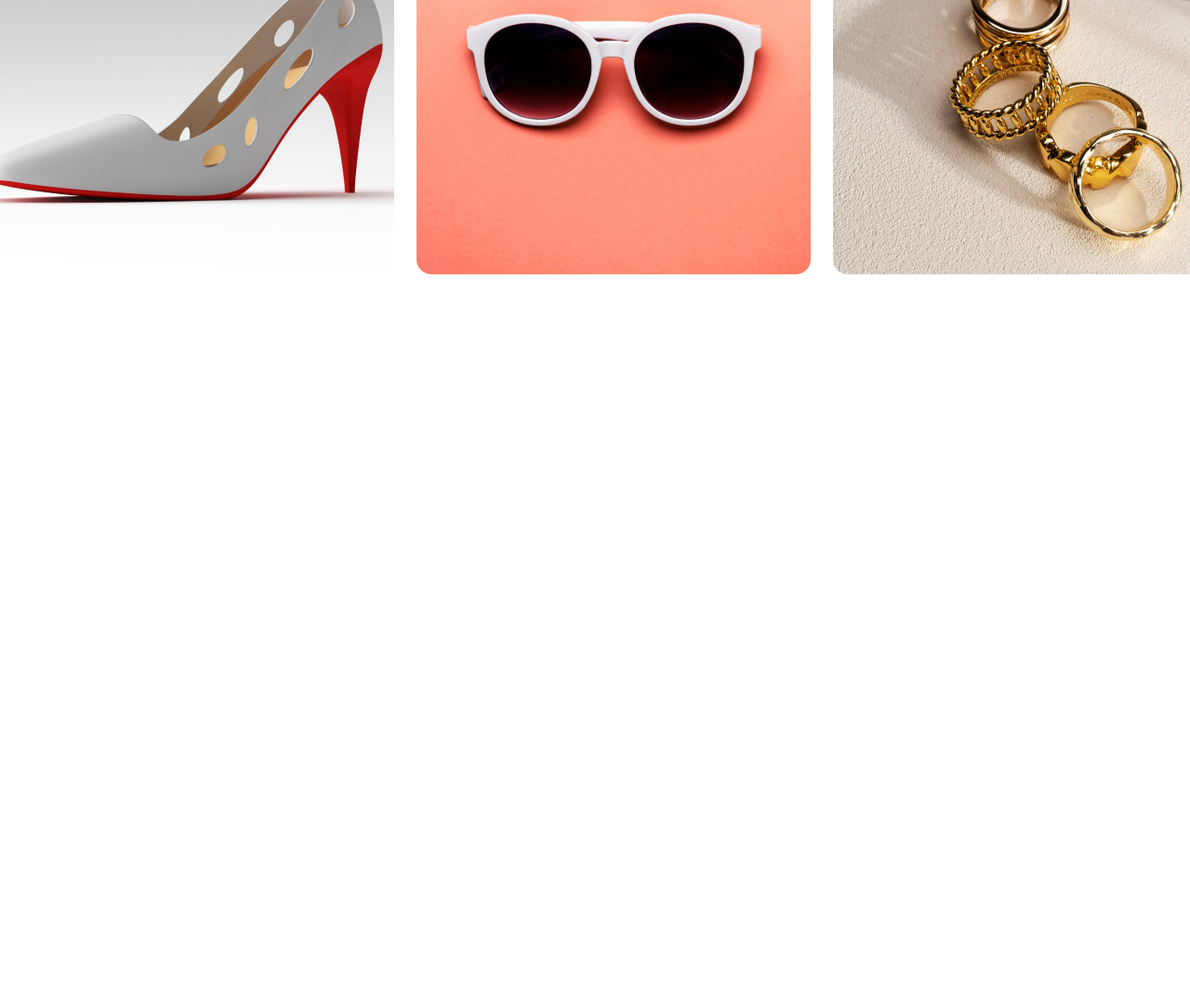
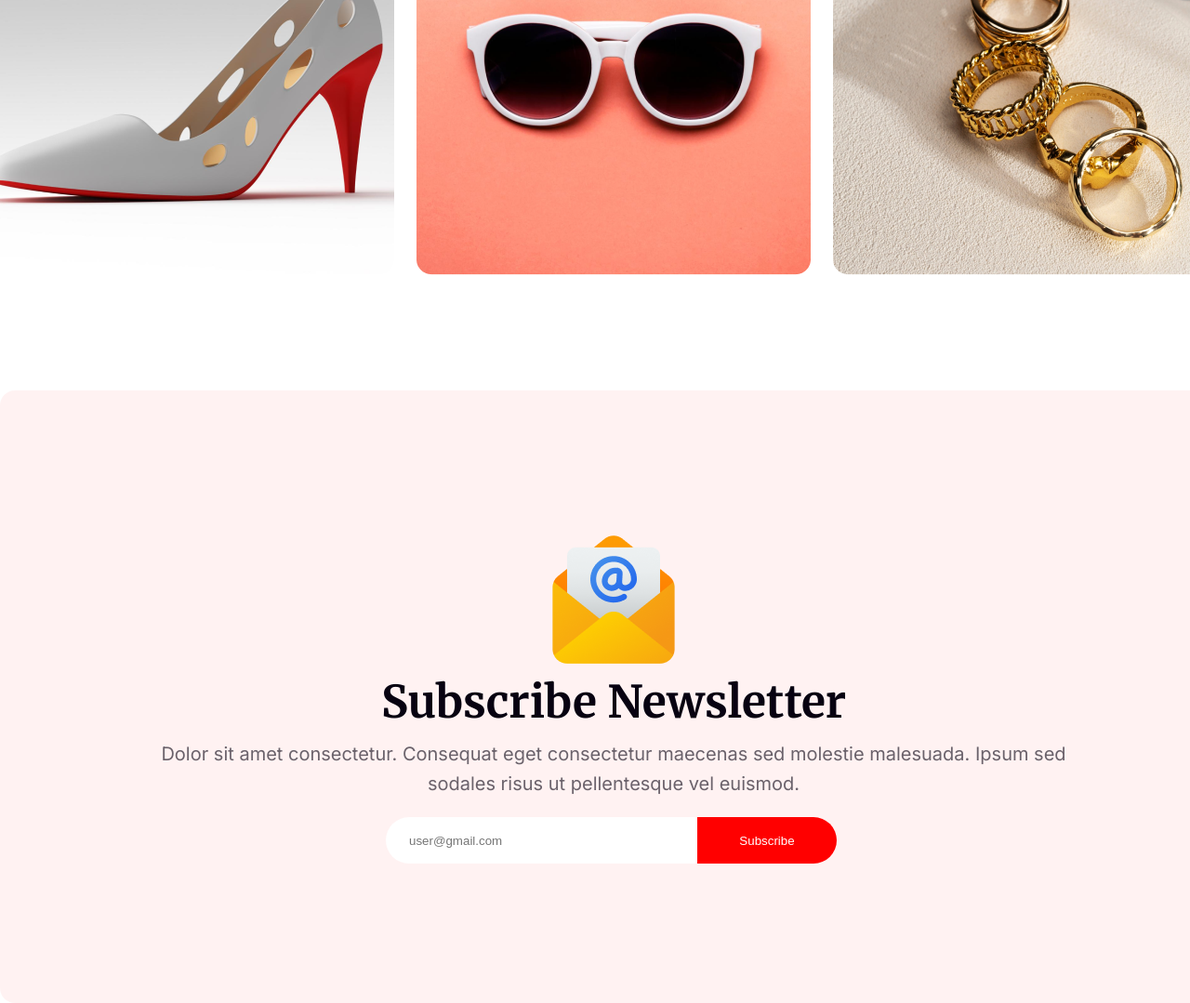
Before and after one commit to jafar-iqbal/assignment-one, a plain HTML site: page index.html in a window 1280 px wide. Shown: the part 5303-6382 px from the top of the page at 93% size. Before the commit the page ends 5603 px from the top, so only its background shows below. Drawn offline with Linux system fonts and the light colour scheme.

Commit message:
added newsletter section

```diff
--- a/index.html
+++ b/index.html
@@ -119,6 +119,20 @@
                     <img src="./images/Rectangle8.png" alt="">
                 </div>
             </div>
+            <!-- newsletter -->
+             <div class="newsletter">
+               <div>
+                <img src="./images/email.png" alt="">
+               </div>
+               <h1>Subscribe Newsletter</h1>
+               <p>Dolor sit amet consectetur. Consequat eget consectetur maecenas sed molestie malesuada. Ipsum sed sodales risus ut pellentesque vel euismod. </p>
+              <div class="box">
+                <form>
+                    <input type="text" name="" placeholder="user@gmail.com">
+                    <input type="submit" name="" value="Subscribe">
+                </form>
+              </div>
+             </div>
         </section>
     </main>
     <footer>
--- a/style.css
+++ b/style.css
@@ -350,3 +350,67 @@ p {
   width: 100%;
   height: auto;
 }
+
+.newsletter {
+  margin: 120px 0;
+  padding: 150px;
+  background: rgba(255, 0, 0, 0.05);
+  border-radius: 16px;
+  display: grid;
+  align-items: center;
+  justify-content: center;
+  text-align: center;
+  position: absolute;
+}
+.newsletter h1 {
+  color: rgb(7, 2, 17);
+  font-family: Merriweather;
+  font-size: 48px;
+  font-weight: 900;
+  line-height: 60px;
+}
+.newsletter p {
+  color: rgba(7, 2, 17, 0.6);
+  font-family: Inter;
+  font-size: 20px;
+  font-weight: 400;
+  line-height: 32px;
+}
+.box {
+  display: flex;
+  justify-content: center;
+  align-items: center;
+}
+
+form {
+  display: flex;
+}
+
+input {
+  position: relative;
+  display: inline-block;
+  box-sizing: border-box;
+}
+
+input[type="text"] {
+  width: 340px;
+  height: 50px;
+  border: none;
+  outline: none;
+  padding: 0 25px;
+  border-radius: 25px 0 0 25px;
+  background: rgb(255, 255, 255);
+}
+
+input[type="submit"] {
+  left: -5px;
+  position: relative;
+  border-radius: 0 25px 25px 0;
+  width: 150px;
+  height: 50px;
+  border: none;
+  outline: none;
+  cursor: pointer;
+  background: rgb(255, 0, 0);
+  color: white;
+}
```
Also changed, not shown: images/email.png (renamed from images/Group 61.png).
